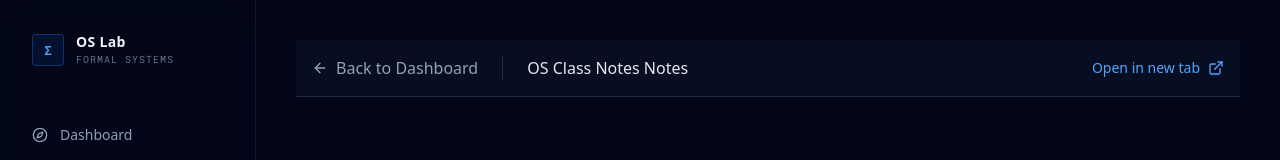
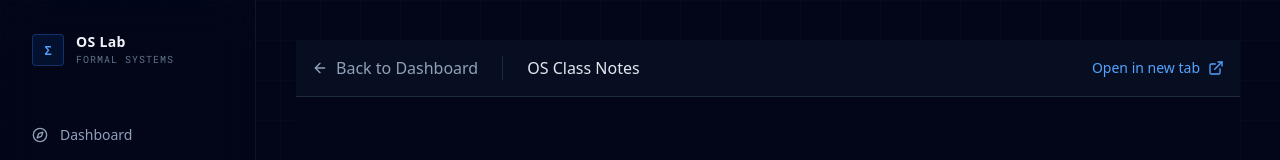
Before and after one commit to rajwav/adaptive-learning-platform, a Next.js app: page /os/notes/classnotes in a window 1280 px wide. Shown: the top 160 px of the page. Built offline with nearby package versions, Linux system fonts and the light colour scheme.

Commit message:
fix: exact notes header titles

```diff
--- a/src/app/os/notes/[moduleId]/page.tsx
+++ b/src/app/os/notes/[moduleId]/page.tsx
@@ -34,7 +34,7 @@ export default async function OSNotesPage({ params }: { params: Promise<{ module
             <ArrowLeft className="w-4 h-4" /> Back to Dashboard
           </Link>
           <div className="h-6 w-px bg-slate-800 mx-2"></div>
-          <h1 className="text-slate-200 font-medium">OS {moduleName} Notes</h1>
+          <h1 className="text-slate-200 font-medium">{moduleName === "Class Notes" ? "OS Class Notes" : `OS ${moduleName} Notes`}</h1>
         </div>
         {pdfPath && (
           <a
```
